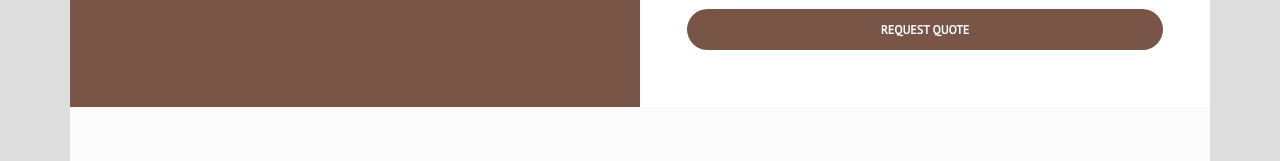
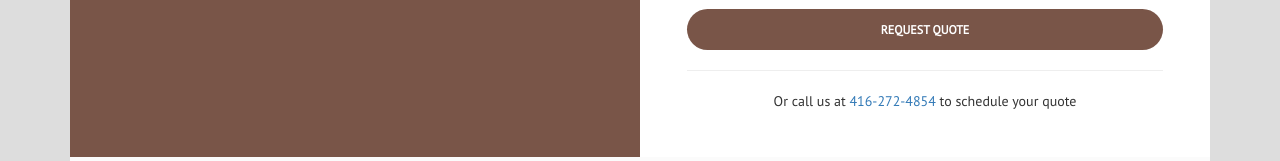
Before and after one commit to michaelroudnitski/rsclosets, a React (Create React App) app: page /quote in a window 1280 px wide. Shown: the part 1314-1475 px from the top of the page. Built offline with nearby package versions, Linux system fonts and the light colour scheme.

Commit message:
Added call option for quote form

```diff
--- a/src/css/quote.css
+++ b/src/css/quote.css
@@ -50,7 +50,7 @@
 .estimate-container {
   background: #795548;
   width: 100%;
-  height: 500px;
+  height: 550px;
   padding: 16px;
   padding-left: 32px;
   color: white;
--- a/src/js/components/QuoteForm.jsx
+++ b/src/js/components/QuoteForm.jsx
@@ -104,6 +104,10 @@ export default class QuoteForm extends Component {
         {error ? <div className="quote-error">{error}</div> : ''}
         <br/>
         <button type="submit" className="btn-round btn-block">Request Quote</button>
+        <hr/>
+        <div className="text-center">
+          Or call us at <a href="tel:416-272-4854">416-272-4854</a> to schedule your quote
+        </div>
       </form>
     );
   }
```
